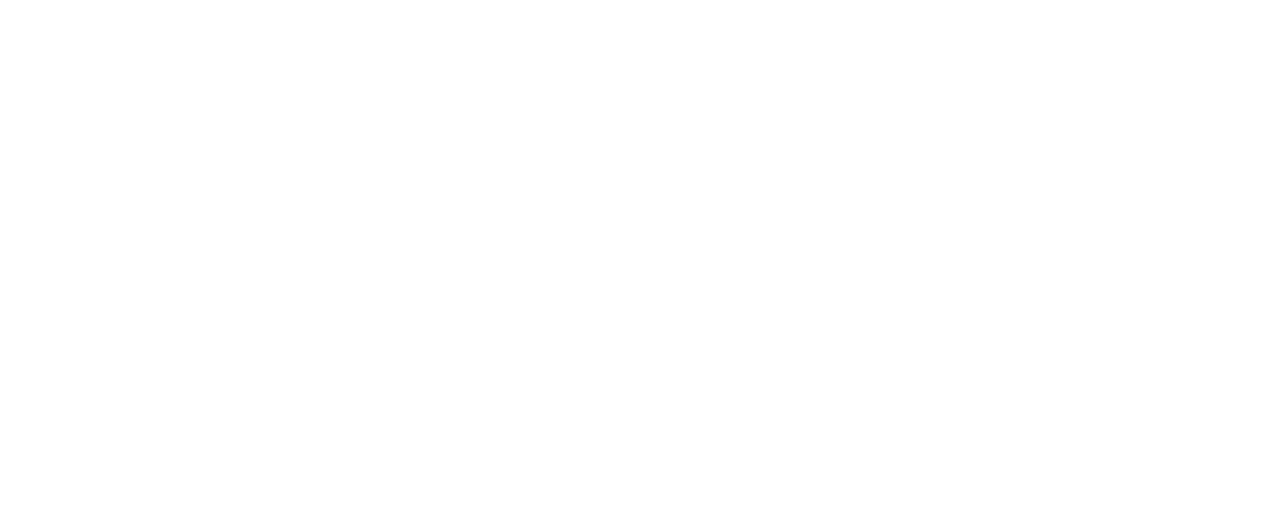
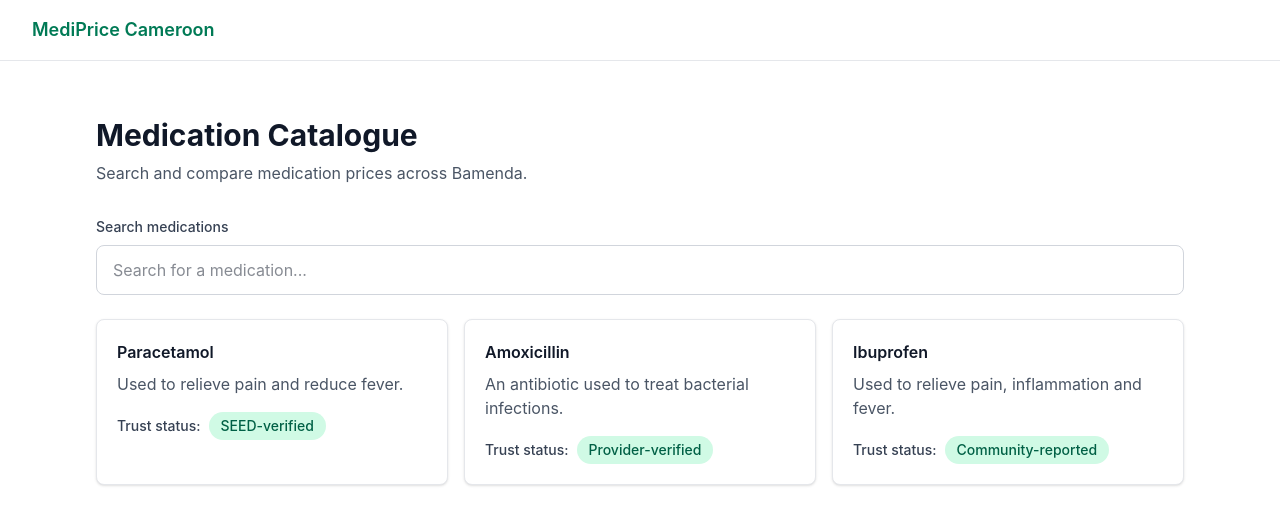
Before and after one commit to SEED-Cameroon/mediprice-web, a React (Vite) app: page /catalogue in a window 1280 px wide. Before the commit this address had no page. Shown: the top 524 px of the page. Built offline with nearby package versions, Linux system fonts and the light colour scheme.

Commit message:
I am done with the issue given

```diff
--- a/src/App.jsx
+++ b/src/App.jsx
@@ -1,6 +1,7 @@
 import { BrowserRouter, Routes, Route } from 'react-router-dom'
 import Layout from './components/Layout'
 import Home from './pages/Home'
+import Catalogue from './pages/Catalogue'
 
 function App() {
   return (
@@ -8,6 +9,7 @@
       <Routes>
         <Route element={<Layout />}>
           <Route path="/" element={<Home />} />
+          <Route path="/catalogue" element={<Catalogue />} />
         </Route>
       </Routes>
     </BrowserRouter>
--- a/src/components/Layout.jsx
+++ b/src/components/Layout.jsx
@@ -2,13 +2,22 @@
 
 export default function Layout({ children }) {
   return (
-    <div className="min-h-screen flex flex-col bg-white text-gray-900">
-      <header className="border-b border-gray-200 px-6 py-4">
-        <span className="text-lg font-semibold text-emerald-700">
-          MediPrice Cameroon
-        </span>
+    <div className="min-h-screen w-full overflow-x-hidden bg-white text-gray-900">
+      {/* Header */}
+      <header className="border-b border-gray-200">
+        <div className="mx-auto flex w-full max-w-7xl items-center px-4 py-4 sm:px-6 lg:px-8">
+          <span className="text-base font-semibold text-emerald-700 sm:text-lg">
+            MediPrice Cameroon
+          </span>
+        </div>
       </header>
-      <main className="flex-1 px-6 py-8">{children ?? <Outlet />}</main>
+
+      {/* Main content */}
+      <main className="w-full">
+        <div className="mx-auto w-full max-w-7xl px-4 py-6 sm:px-6 sm:py-8 lg:px-8">
+          {children ?? <Outlet />}
+        </div>
+      </main>
     </div>
   )
 }
--- /dev/null
+++ b/src/components/MedicationCard.jsx
@@ -0,0 +1,26 @@
+export default function MedicationCard({ medication }) {
+  return (
+    <article
+      tabIndex="0"
+      className="rounded-lg border border-gray-200 bg-white p-5 shadow-sm outline-none transition focus:border-emerald-600 focus:ring-2 focus:ring-emerald-500 focus:ring-offset-2"
+    >
+      <h2 className="font-semibold text-gray-900">
+        {medication.name}
+      </h2>
+
+      <p className="mt-2 text-gray-600">
+        {medication.description}
+      </p>
+
+      <div className="mt-4">
+        <span className="text-sm font-medium text-gray-700">
+          Trust status:
+        </span>
+
+        <span className="ml-2 inline-block rounded-full bg-emerald-100 px-3 py-1 text-sm font-medium text-emerald-800">
+          {medication.trust}
+        </span>
+      </div>
+    </article>
+  )
+}
--- /dev/null
+++ b/src/pages/Catalogue.jsx
@@ -0,0 +1,213 @@
+import { useEffect, useState } from 'react'
+import MedicationCard from '../components/MedicationCard'
+
+export default function Catalogue() {
+    const [search, setSearch] = useState('')
+    const [loading, setLoading] = useState(true)
+    const [error, setError] = useState(false)
+    const [currentPage, setCurrentPage] = useState(1)
+
+    const medications = [
+        {
+            id: 1,
+            name: 'Paracetamol',
+            description: 'Used to relieve pain and reduce fever.',
+            trust: 'SEED-verified',
+        },
+        {
+            id: 2,
+            name: 'Amoxicillin',
+            description: 'An antibiotic used to treat bacterial infections.',
+            trust: 'Provider-verified',
+        },
+        {
+            id: 3,
+            name: 'Ibuprofen',
+            description: 'Used to relieve pain, inflammation and fever.',
+            trust: 'Community-reported',
+        },
+    ]
+
+    const itemsPerPage = 6
+
+    useEffect(() => {
+        const timer = setTimeout(() => {
+            setLoading(false)
+        }, 1000)
+
+        return () => clearTimeout(timer)
+    }, [])
+
+    const filteredMedications = medications.filter((medication) =>
+        medication.name.toLowerCase().includes(search.toLowerCase())
+    )
+
+    const totalPages = Math.ceil(
+        filteredMedications.length / itemsPerPage
+    )
+
+    const startIndex = (currentPage - 1) * itemsPerPage
+
+    const currentMedications = filteredMedications.slice(
+        startIndex,
+        startIndex + itemsPerPage
+    )
+
+    const handleSearch = (event) => {
+        setSearch(event.target.value)
+        setCurrentPage(1)
+    }
+
+    const handleRetry = () => {
+        setError(false)
+        setLoading(true)
+
+        setTimeout(() => {
+            setLoading(false)
+        }, 1000)
+    }
+
+    return (
+        <section className="mx-auto w-full max-w-6xl px-4 py-4 sm:px-6 sm:py-6 lg:px-8">
+            <div className="mb-8">
+                <h1 className="text-2xl font-bold text-gray-900 sm:text-3xl">
+                    Medication Catalogue
+                </h1>
+
+                <p className="mt-2 text-sm leading-6 text-gray-600 sm:text-base">
+                    Search and compare medication prices across Bamenda.
+                </p>
+            </div>
+
+            <div className="mb-6">
+                <label
+                    htmlFor="medication-search"
+                    className="mb-2 block text-sm font-medium text-gray-700"
+                >
+                    Search medications
+                </label>
+
+                <input
+                    id="medication-search"
+                    type="search"
+                    value={search}
+                    onChange={handleSearch}
+                    placeholder="Search for a medication..."
+                    className="box-border w-full min-w-0 rounded-lg border border-gray-300 px-3 py-3 text-sm outline-none focus:border-emerald-600 focus:ring-2 focus:ring-emerald-500 focus:ring-offset-2 sm:px-4 sm:text-base"
+                />
+            </div>
+
+            {loading ? (
+                <div
+                    className="grid grid-cols-1 gap-4 sm:grid-cols-2 lg:grid-cols-3"
+                    role="status"
+                    aria-live="polite"
+                    aria-label="Loading medications"
+                >
+                    {[1, 2, 3].map((item) => (
+                        <div
+                            key={item}
+                            className="animate-pulse rounded-lg border border-gray-200 bg-white p-5"
+                        >
+                            <div className="h-5 w-2/3 rounded bg-gray-200" />
+
+                            <div className="mt-4 h-4 w-full rounded bg-gray-200" />
+
+                            <div className="mt-2 h-4 w-5/6 rounded bg-gray-200" />
+
+                            <div className="mt-5 h-7 w-32 rounded-full bg-gray-200" />
+                        </div>
+                    ))}
+                </div>
+            ) : error ? (
+                <div
+                    className="rounded-lg border border-red-200 p-6 text-center sm:p-8"
+                    role="alert"
+                >
+                    <p className="font-medium text-red-700">
+                        Unable to load medications.
+                    </p>
+
+                    <p className="mt-2 text-sm text-gray-600">
+                        Please try again.
+                    </p>
+
+                    <button
+                        type="button"
+                        onClick={handleRetry}
+                        className="mt-4 rounded-lg bg-emerald-700 px-4 py-2 text-sm font-medium text-white hover:bg-emerald-800 focus:outline-none focus:ring-2 focus:ring-emerald-500 focus:ring-offset-2"
+                    >
+                        Try again
+                    </button>
+                </div>
+            ) : filteredMedications.length === 0 ? (
+                <div
+                    className="rounded-lg border border-gray-200 p-6 text-center sm:p-8"
+                    role="status"
+                >
+                    <p className="font-medium text-gray-900">
+                        No medications found.
+                    </p>
+
+                    <p className="mt-2 text-sm text-gray-600">
+                        We couldn't find a medication matching "{search}".
+                    </p>
+
+                    <button
+                        type="button"
+                        onClick={() => {
+                            setSearch('')
+                            setCurrentPage(1)
+                        }}
+                        className="mt-4 rounded-lg bg-emerald-700 px-4 py-2 text-sm font-medium text-white hover:bg-emerald-800 focus:outline-none focus:ring-2 focus:ring-emerald-500 focus:ring-offset-2"
+                    >
+                        Clear search
+                    </button>
+                </div>
+            ) : (
+                <>
+                    <div className="grid grid-cols-1 gap-4 sm:grid-cols-2 lg:grid-cols-3">
+                        {currentMedications.map((medication) => (
+                            <MedicationCard
+                                key={medication.id}
+                                medication={medication}
+                            />
+                        ))}
+                    </div>
+
+                    {totalPages > 1 && (
+                        <nav
+                            className="mt-8 flex items-center justify-center gap-2"
+                            aria-label="Medication catalogue pagination"
+                        >
+                            <button
+                                type="button"
+                                disabled={currentPage === 1}
+                                onClick={() => setCurrentPage(currentPage - 1)}
+                                className="rounded-lg border border-gray-300 px-4 py-2 text-sm font-medium disabled:cursor-not-allowed disabled:opacity-50 focus:outline-none focus:ring-2 focus:ring-emerald-500 focus:ring-offset-2"
+                            >
+                                Previous
+                            </button>
+
+                            <span
+                                className="px-3 text-sm text-gray-700"
+                                aria-live="polite"
+                            >
+                                Page {currentPage} of {totalPages}
+                            </span>
+
+                            <button
+                                type="button"
+                                disabled={currentPage === totalPages}
+                                onClick={() => setCurrentPage(currentPage + 1)}
+                                className="rounded-lg border border-gray-300 px-4 py-2 text-sm font-medium disabled:cursor-not-allowed disabled:opacity-50 focus:outline-none focus:ring-2 focus:ring-emerald-500 focus:ring-offset-2"
+                            >
+                                Next
+                            </button>
+                        </nav>
+                    )}
+                </>
+            )}
+        </section>
+    )
+}
--- a/src/pages/Home.jsx
+++ b/src/pages/Home.jsx
@@ -1,12 +1,15 @@
 export default function Home() {
   return (
-    <div className="text-center">
-      <h1 className="text-4xl font-bold text-emerald-700 mb-2">
-        MediPrice Cameroon
-      </h1>
-      <p className="text-gray-600">
-        Compare medication, lab test, and care prices across Bamenda
-      </p>
-    </div>
+    <section className="flex min-h-[60vh] w-full items-center justify-center px-2 py-8 sm:px-4 sm:py-12">
+      <div className="w-full max-w-4xl text-center">
+        <h1 className="text-3xl font-bold leading-tight text-emerald-700 sm:text-4xl md:text-5xl">
+          MediPrice Cameroon
+        </h1>
+
+        <p className="mx-auto mt-4 max-w-2xl text-sm leading-6 text-gray-600 sm:text-base md:text-lg">
+          Compare medication, lab test, and care prices across Bamenda
+        </p>
+      </div>
+    </section>
   )
 }
```
